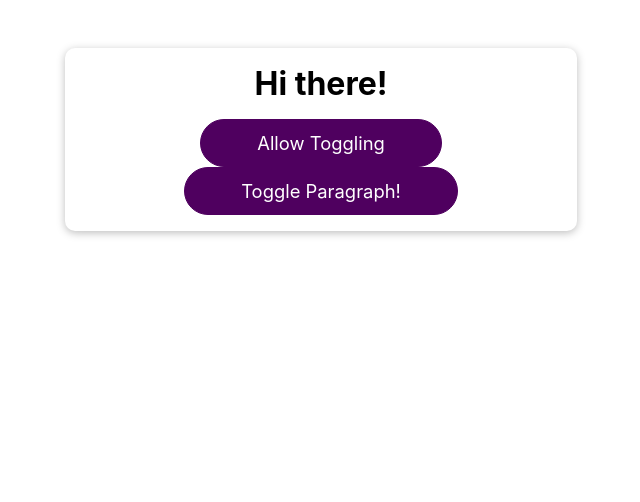
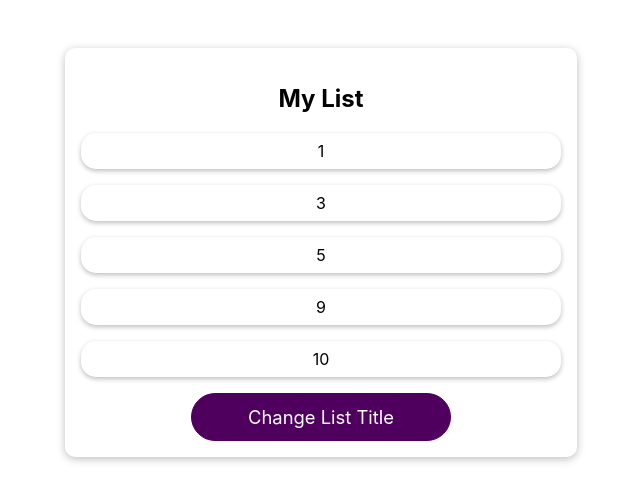
Before and after one commit to TopeAanu/reactp, a React (Create React App) app: page / in a window 1280 px wide. Shown: the top 502 px of the page, without its empty margins (319-959 px from the left). Built offline with nearby package versions, Linux system fonts and the light colour scheme.

Commit message:
understanding useMemo and useCallback

```diff
--- a/src/App.js
+++ b/src/App.js
@@ -1,31 +1,22 @@
-import React, { useState, useCallback } from 'react';
+import React, { useState, useCallback, useMemo } from 'react';
 
+import './App.css';
+import DemoList from './components/Demo/DemoList';
 import Button from './components/UI/Button/Button';
-import DemoOutput from './components/Demo/DemoOutput';
-import './App.css';
 
 function App() {
-  const [showParagraph, setShowParagraph] = useState(false);
-  const [allowToggle, setAllowToggle] = useState(false);
+  const [listTitle, setListTitle] = useState('My List');
 
-  console.log('APP RUNNING');
+  const changeTitleHandler = useCallback(() => {
+    setListTitle('New Title');
+  }, []);
 
-  const toggleParagraphHandler = useCallback(() => {
-    if (allowToggle) {
-      setShowParagraph((prevShowParagraph) => !prevShowParagraph);
-    }
-  }, [allowToggle]);
-
-  const allowToggleHandler = () => {
-    setAllowToggle(true);
-  };
+  const listItems = useMemo(() => [5, 3, 1, 10, 9], []);
 
   return (
     <div className="app">
-      <h1>Hi there!</h1>
-      <DemoOutput show={showParagraph} />
-      <Button onClick={allowToggleHandler}>Allow Toggling</Button>
-      <Button onClick={toggleParagraphHandler}>Toggle Paragraph!</Button>
+      <DemoList title={listTitle} items={listItems} />
+      <Button onClick={changeTitleHandler}>Change List Title</Button>
     </div>
   );
 }
--- /dev/null
+++ b/src/components/Demo/DemoList.js
@@ -0,0 +1,26 @@
+import React, { useMemo } from 'react';
+
+import classes from './DemoList.module.css';
+
+const DemoList = (props) => {
+  const { items } = props;
+
+  const sortedList = useMemo(() => {
+    console.log('Items sorted');
+    return items.sort((a, b) => a - b);
+  }, [items]);
+  console.log('DemoList RUNNING');
+
+  return (
+    <div className={classes.list}>
+      <h2>{props.title}</h2>
+      <ul>
+        {sortedList.map((item) => (
+          <li key={item}>{item}</li>
+        ))}
+      </ul>
+    </div>
+  );
+};
+
+export default React.memo(DemoList);
--- /dev/null
+++ b/src/components/Demo/DemoList.module.css
@@ -0,0 +1,12 @@
+.list ul {
+  list-style: none;
+  margin: 0;
+  padding: 0;
+}
+
+.list li {
+  margin: 1rem 0;
+  padding: 0.5rem;
+  box-shadow: 0 2px 5px rgba(0, 0, 0, 0.26);
+  border-radius: 15px;
+}
--- a/src/components/Demo/DemoOutput.js
+++ /dev/null
@@ -1,10 +0,0 @@
-import React from 'react';
-
-import MyParagraph from './MyParagraph';
-
-const DemoOutput = (props) => {
-  console.log('DemoOutput RUNNING');
-  return <MyParagraph>{props.show ? 'This is new!' : ''}</MyParagraph>;
-};
-
-export default React.memo(DemoOutput);
--- a/src/components/Demo/MyParagraph.js
+++ /dev/null
@@ -1,8 +0,0 @@
-import React from 'react';
-
-const MyParagraph = (props) => {
-  console.log('MyParagraph RUNNING');
-  return <p>{props.children}</p>;
-};
-
-export default MyParagraph;
```
